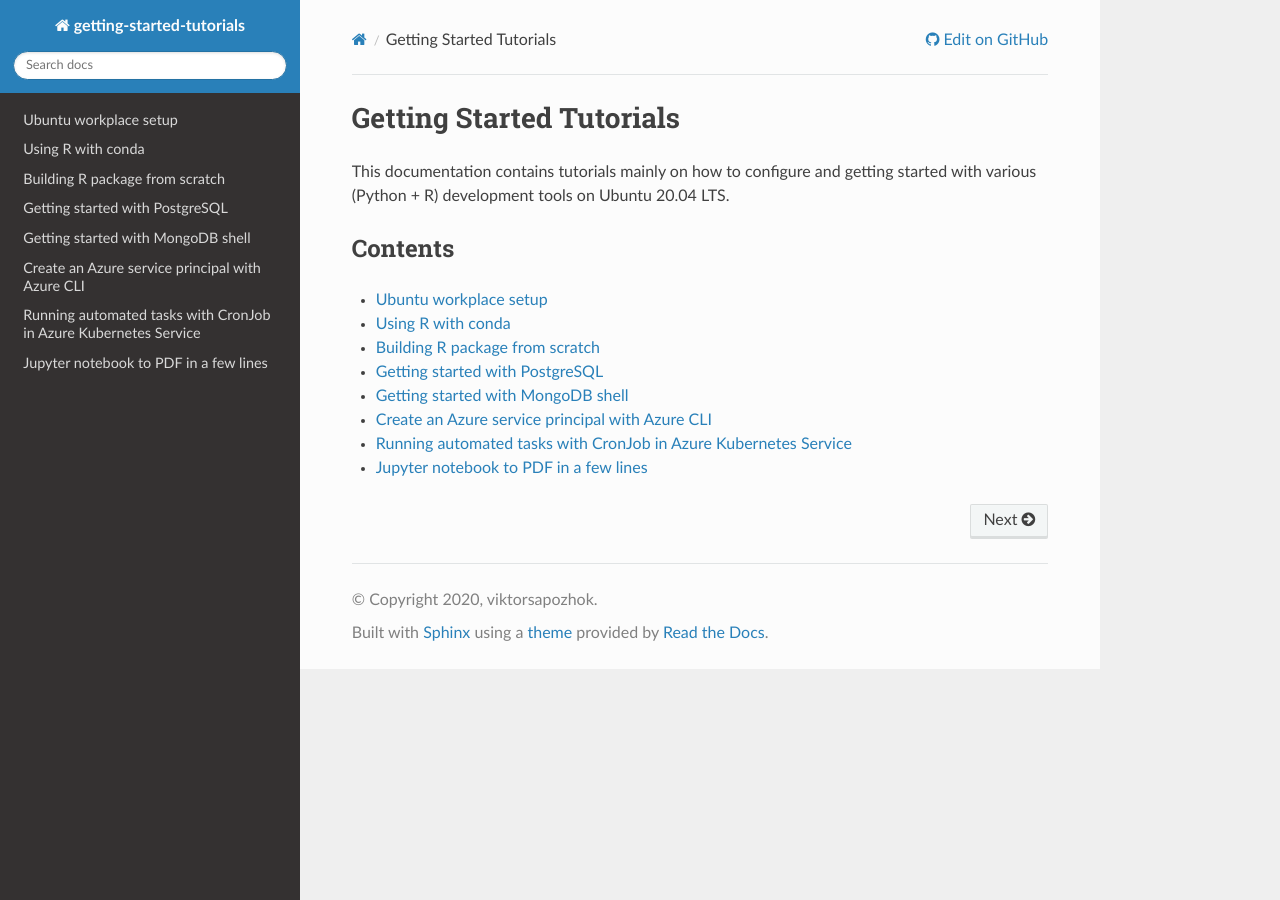
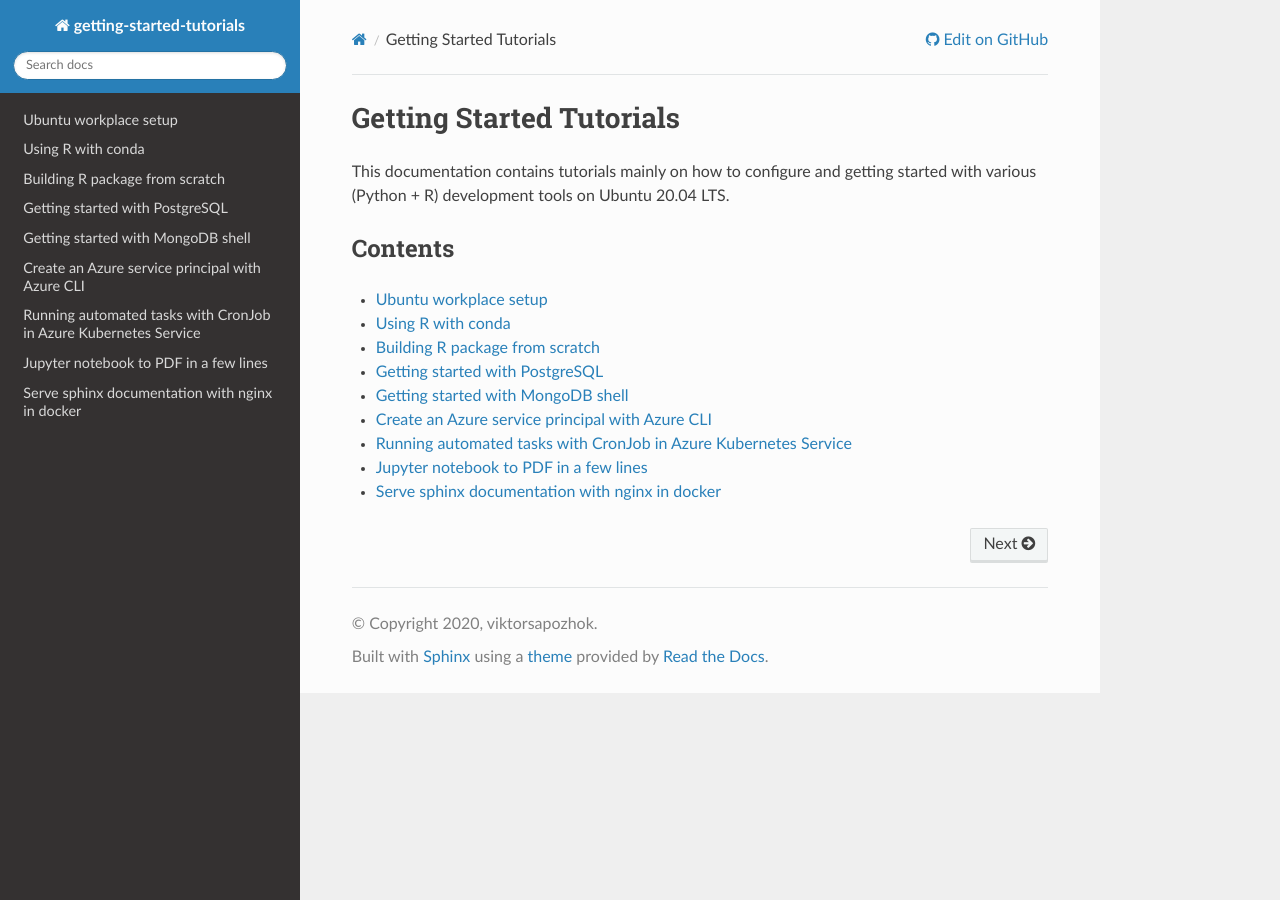
Before and after one commit to viktorsapozhok/getting-started-tutorials, a Sphinx documentation site: the page built from docs/source/index.rst, in a window 1280 px wide. Built offline with Sphinx 7.4.7 and the Read the Docs theme 2.0.0, drawn with Linux system fonts in a browser that asks for light colours.

Commit message:
updated rtd docs

```diff
--- a/docs/source/index.rst
+++ b/docs/source/index.rst
@@ -18,3 +18,4 @@ Contents
    az_principal
    aks
    jupyter
+   rtd
--- /dev/null
+++ b/docs/source/rtd.rst
@@ -0,0 +1,18 @@
+Serve sphinx documentation with nginx in docker
+===============================================
+
+First, we need to pull nginx docker image:
+
+.. code-block:: bash
+
+    docker pull nginx:latest
+
+Then we can run a basic web server using following:
+
+.. code-block:: bash
+
+    docker run -it --rm -d -p 8080:80 --name docs -v ~/proj/docs/build/html:/usr/share/nginx/html nginx
+
+Where ``docs`` is a name of the container.
+
+Documentation is now available on http://localhost:8080/
```
